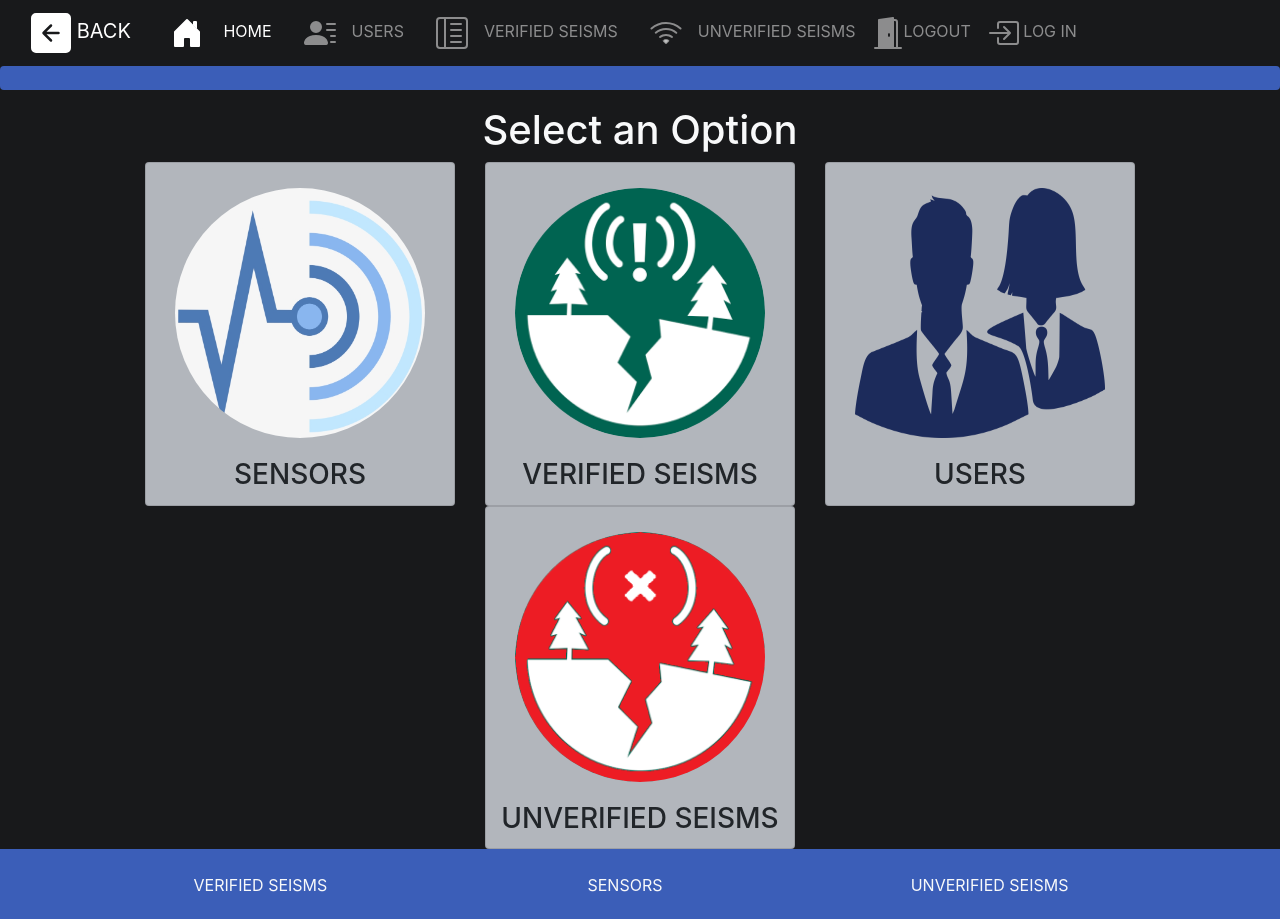
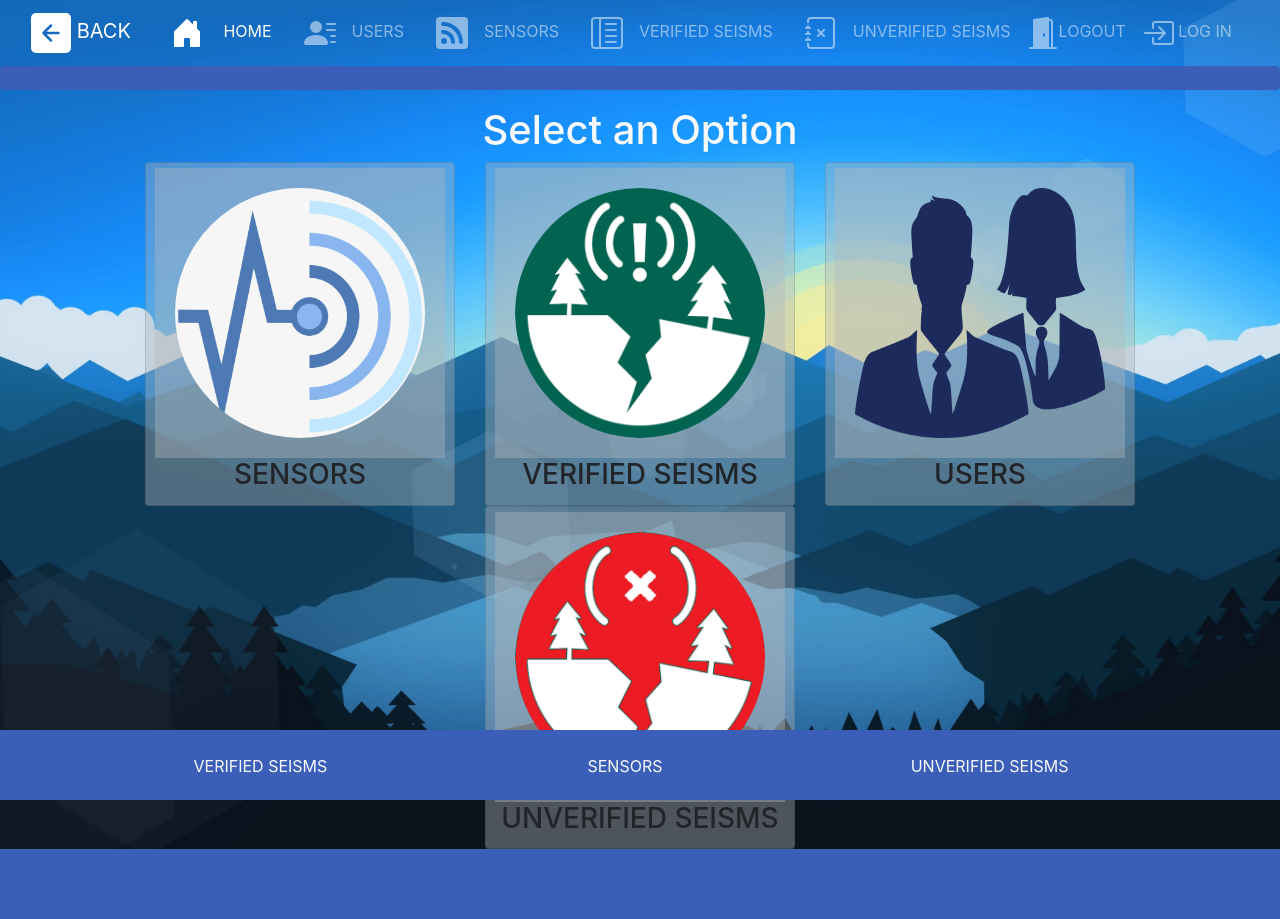
Before and after one commit to YoelRoger/seismology, a Flask app: page /main/ in a window 1280 px wide. After the commit the page ends 849 px from the top, so only its background shows below. Run offline with Flask 2, Linux system fonts and the light colour scheme; some libraries are stand-ins or nearby versions.

Commit message:
background and opacity now worinkg / still test sessions

```diff
--- a/web/main/static/css/styles.css
+++ b/web/main/static/css/styles.css
@@ -8,8 +8,19 @@
     }
 
 body {
+  /* The image used */
+  background-image: url("fondo2.jpg");
+
+  /* Full height */
+  height: 100%;
+
+  /* Center and scale the image nicely */
+  background-position: center;
+  background-repeat: no-repeat;
+  background-size: cover;
 
    background-color: rgb(24, 25, 27) !important;
+   margin-bottom: 10px;
 }
 
 .breadcrumb-item{
@@ -22,6 +33,7 @@ body {
 
 .nav-footer {
    background-color:rgb(59, 94, 184);
+    position:fixed;
 
      height: 70px;
      bottom: 0;
@@ -33,7 +45,7 @@ body {
     bottom: 0;
     height: 2em;
     left: 0;
-    position:relative;
+    position:fixed;
 	text-align:center;
     width: 100%;
     background-color: red;
@@ -41,6 +53,6 @@ body {
     text-align: center;
 }
 
-.card {background-color:rgba(178, 182, 188,25) !important}
-.card-body {background-color:rgba(178, 182, 188,25) !important}
+.card {background-color:rgba(178, 182, 188,0.4) !important}
+.card-body {background-color:rgba(178, 182, 188,0.4) !important}
 .card-header {background-color:rgba(46, 136, 254,50) !important}
--- a/web/main/templates/main.html
+++ b/web/main/templates/main.html
@@ -68,6 +68,12 @@
                           <path fill-rule="evenodd" d="M1 14s-1 0-1-1 1-4 6-4 6 3 6 4-1 1-1 1H1zm5-6a3 3 0 1 0 0-6 3 3 0 0 0 0 6zm7 1.5a.5.5 0 0 1 .5-.5h2a.5.5 0 0 1 0 1h-2a.5.5 0 0 1-.5-.5zm-2-3a.5.5 0 0 1 .5-.5h4a.5.5 0 0 1 0 1h-4a.5.5 0 0 1-.5-.5zm0-3a.5.5 0 0 1 .5-.5h4a.5.5 0 0 1 0 1h-4a.5.5 0 0 1-.5-.5zm2 9a.5.5 0 0 1 .5-.5h2a.5.5 0 0 1 0 1h-2a.5.5 0 0 1-.5-.5z"/>
                         </svg>USERS</a>
                   </li>
+                  <li class="nav-item">
+                    <a class="nav-link"  href="{{url_for('sensor.index')}}">
+                        <svg width="4em" height="2em" viewBox="0 0 16 16" class="bi bi-rss-fill" fill="currentColor" xmlns="http://www.w3.org/2000/svg">
+                          <path fill-rule="evenodd" d="M2 0a2 2 0 0 0-2 2v12a2 2 0 0 0 2 2h12a2 2 0 0 0 2-2V2a2 2 0 0 0-2-2H2zm1.5 2.5a1 1 0 0 0 0 2 8 8 0 0 1 8 8 1 1 0 1 0 2 0c0-5.523-4.477-10-10-10zm0 4a1 1 0 0 0 0 2 4 4 0 0 1 4 4 1 1 0 1 0 2 0 6 6 0 0 0-6-6zm.5 7a1.5 1.5 0 1 0 0-3 1.5 1.5 0 0 0 0 3z"/>
+                        </svg>SENSORS</a>
+                  </li>
 
                   <li class="nav-item">
                     <a class="nav-link" href="{{url_for('verified_seism.index')}}">
@@ -79,10 +85,10 @@
 
                   <li class="nav-item">
                     <a class="nav-link" href="{{url_for('unverified_seism.index')}}">
-                        <svg class="bi bi-wifi" width="4em" height="2em" viewBox="0 0 16 16" fill="currentColor" xmlns="http://www.w3.org/2000/svg">
-                          <path fill-rule="evenodd" d="M6.858 11.858A1.991 1.991 0 0 1 8 11.5c.425 0 .818.132 1.142.358L8 13l-1.142-1.142z"/>
-                          <path fill-rule="evenodd" d="M7.731 12.024l.269.269.269-.269a1.507 1.507 0 0 0-.538 0zm-1.159-.576A2.49 2.49 0 0 1 8 11c.53 0 1.023.165 1.428.448a.5.5 0 0 1 .068.763l-1.142 1.143a.5.5 0 0 1-.708 0L6.504 12.21a.5.5 0 0 1 .354-.853v.5l-.286-.41zM8 9.5a4.478 4.478 0 0 0-2.7.9.5.5 0 0 1-.6-.8c.919-.69 2.062-1.1 3.3-1.1s2.381.41 3.3 1.1a.5.5 0 0 1-.6.8A4.478 4.478 0 0 0 8 9.5zm0-3c-1.833 0-3.51.657-4.814 1.748a.5.5 0 0 1-.642-.766A8.468 8.468 0 0 1 8 5.5c2.076 0 3.98.745 5.456 1.982a.5.5 0 1 1-.642.766A7.468 7.468 0 0 0 8 6.5z"/>
-                          <path fill-rule="evenodd" d="M8 3.5c-2.657 0-5.082.986-6.932 2.613a.5.5 0 1 1-.66-.75A11.458 11.458 0 0 1 8 2.5c2.91 0 5.567 1.081 7.592 2.862a.5.5 0 1 1-.66.751A10.458 10.458 0 0 0 8 3.5z"/>
+                        <svg width="4em" height="2em" viewBox="0 0 16 16" class="bi bi-journal-x" fill="currentColor" xmlns="http://www.w3.org/2000/svg">
+                          <path d="M3 0h10a2 2 0 0 1 2 2v12a2 2 0 0 1-2 2H3a2 2 0 0 1-2-2v-1h1v1a1 1 0 0 0 1 1h10a1 1 0 0 0 1-1V2a1 1 0 0 0-1-1H3a1 1 0 0 0-1 1v1H1V2a2 2 0 0 1 2-2z"/>
+                          <path d="M1 5v-.5a.5.5 0 0 1 1 0V5h.5a.5.5 0 0 1 0 1h-2a.5.5 0 0 1 0-1H1zm0 3v-.5a.5.5 0 0 1 1 0V8h.5a.5.5 0 0 1 0 1h-2a.5.5 0 0 1 0-1H1zm0 3v-.5a.5.5 0 0 1 1 0v.5h.5a.5.5 0 0 1 0 1h-2a.5.5 0 0 1 0-1H1z"/>
+                          <path fill-rule="evenodd" d="M6.146 6.146a.5.5 0 0 1 .708 0L8 7.293l1.146-1.147a.5.5 0 1 1 .708.708L8.707 8l1.147 1.146a.5.5 0 0 1-.708.708L8 8.707 6.854 9.854a.5.5 0 0 1-.708-.708L7.293 8 6.146 6.854a.5.5 0 0 1 0-.708z"/>
                         </svg>UNVERIFIED SEISMS</a>
                   </li>
 
```
Also changed, not shown: web/main/static/css/fondo.jpg (added), web/main/static/css/fondo2.jpg (added).
